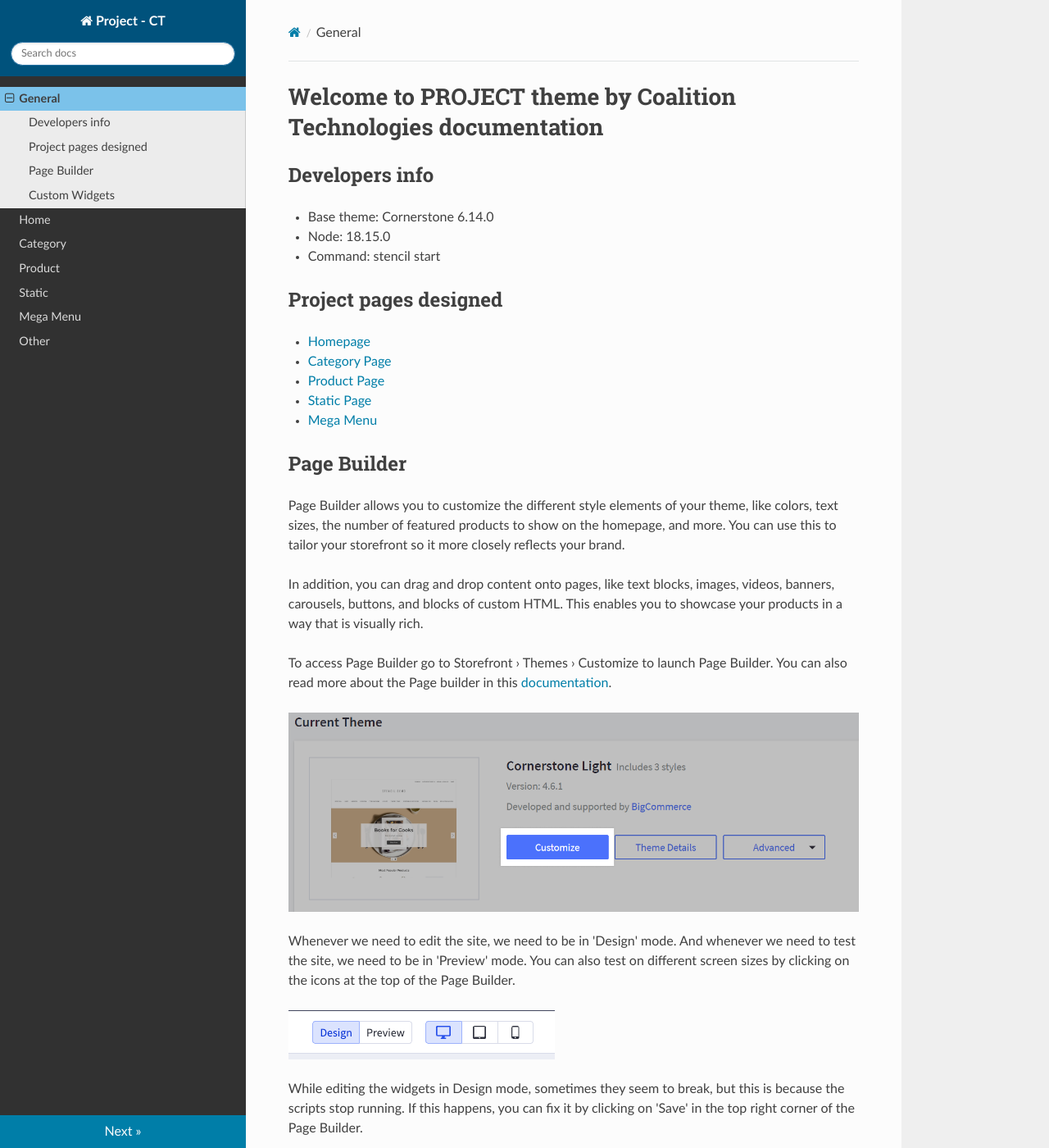
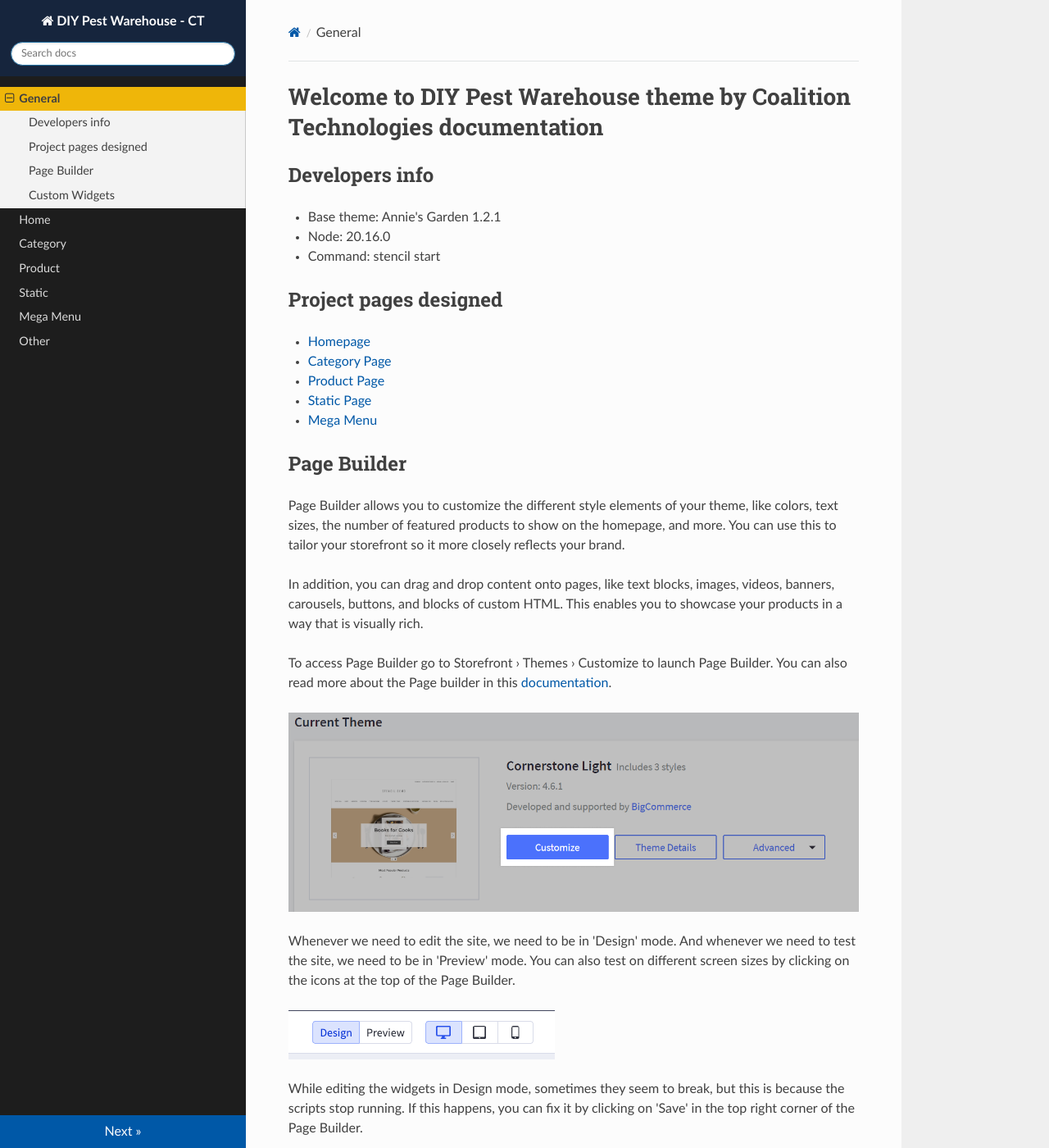
Before and after one commit to coalitiontech/diy-pest-warehouse-doc, an MkDocs documentation site: the page built from docs/index.md, in a window 1280 px wide and 1400 px high. Shown: the whole window at 82% size. Built offline with MkDocs 1.6.1, drawn with Linux system fonts in a browser that asks for light colours; nearby versions of some CDN libraries.

Commit message:
initial setup of documentation

```diff
--- a/docs/index.md
+++ b/docs/index.md
@@ -1,9 +1,9 @@
-# Welcome to PROJECT theme by Coalition Technologies documentation
+# Welcome to DIY Pest Warehouse theme by Coalition Technologies documentation
 
 ## Developers info
 
-* Base theme: Cornerstone 6.14.0
-* Node: 18.15.0
+* Base theme: Annie's Garden 1.2.1
+* Node: 20.16.0
 * Command: stencil start
 
 ## Project pages designed
--- a/docs/style.css
+++ b/docs/style.css
@@ -1,9 +1,9 @@
 :root {
-    --var-primary: #007EA8;
-    --var-primary-dark: #00527C;
-    --var-secondary: #7bc2ea;
-    --var-dark: #313131;
-    --var-light: #ececec;
+    --var-primary: #0058A7;
+    --var-primary-dark: #16253D;
+    --var-secondary: #EFB609;
+    --var-dark: #1D1D1D;
+    --var-light: #F3F3F3;
 }
 
 .wy-side-nav-search {
--- a/mkdocs.yml
+++ b/mkdocs.yml
@@ -1,4 +1,4 @@
-site_name: Project - CT
+site_name: DIY Pest Warehouse - CT
 nav:
   - General: index.md
   - Home: home.md
```
